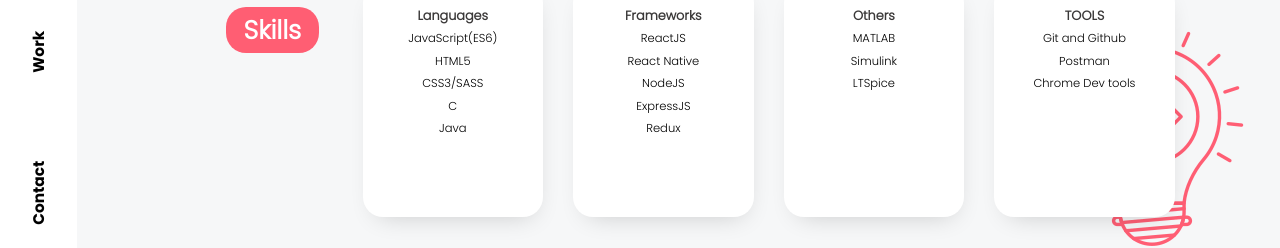
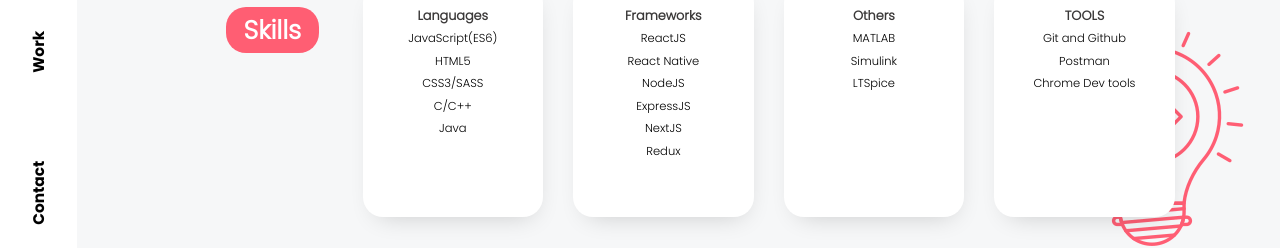
Before and after one commit to meliodas113/portfolio, a React (Create React App) app: page /about in a window 1280 px wide. Shown: the part 537-785 px from the top of the page. Built offline with nearby package versions, Linux system fonts and the light colour scheme.

Commit message:
added lazy

```diff
--- a/src/screens/About/About.js
+++ b/src/screens/About/About.js
@@ -90,7 +90,7 @@ export default class About extends Component {
             <span className="skill">JavaScript(ES6)</span>
             <span className="skill">HTML5</span>
             <span className="skill">CSS3/SASS</span>
-            <span className="skill">C</span>
+            <span className="skill">C/C++</span>
             <span className="skill">Java</span>
           </motion.div>
           <motion.div
@@ -105,6 +105,7 @@ export default class About extends Component {
             <span className="skill">React Native</span>
             <span className="skill">NodeJS</span>
             <span className="skill">ExpressJS</span>
+            <span className="skill">NextJS</span>
             <span className="skill">Redux</span>
           </motion.div>{" "}
           <motion.div
```
Also changed, not shown: src/App.js (+0 -18 lines).
